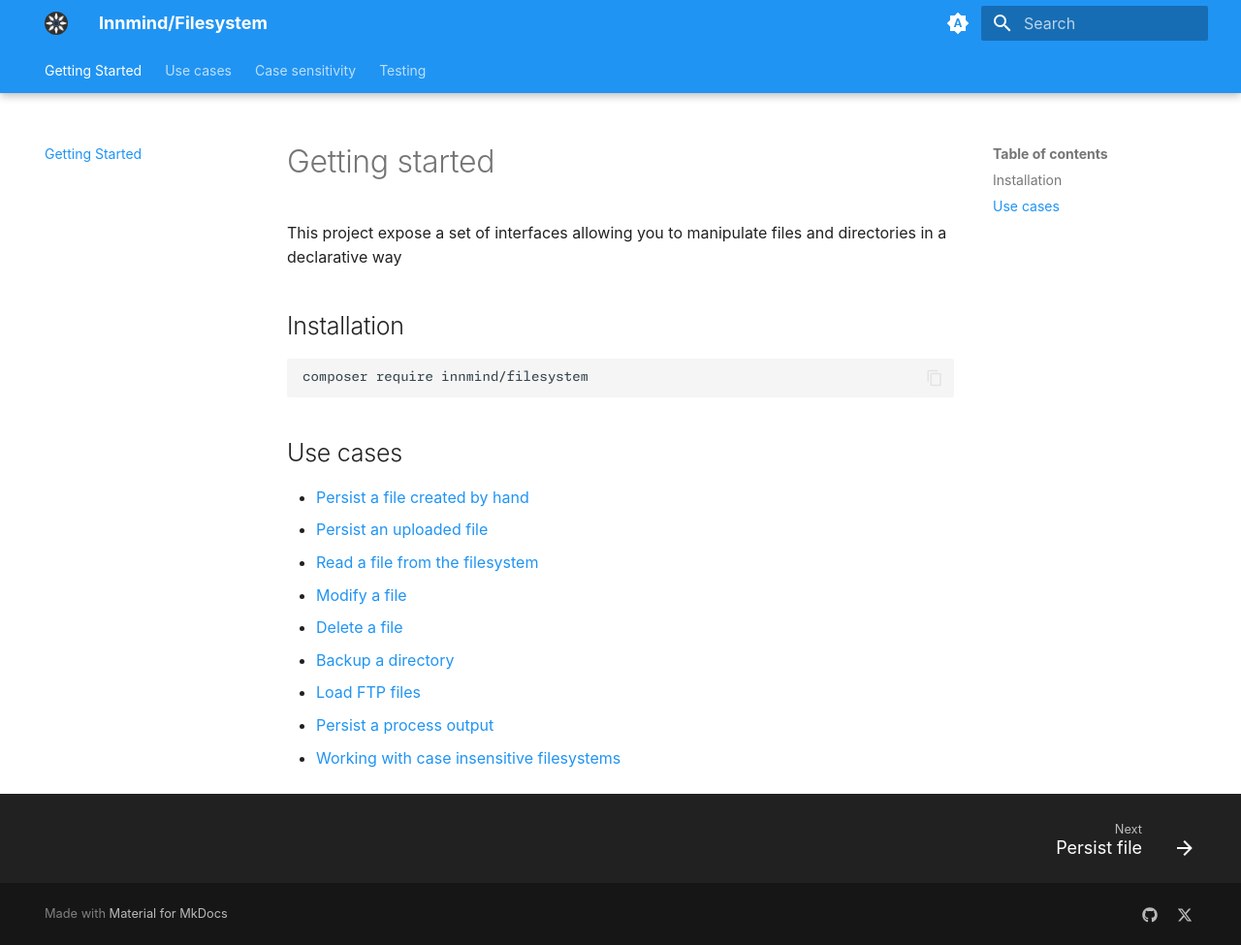
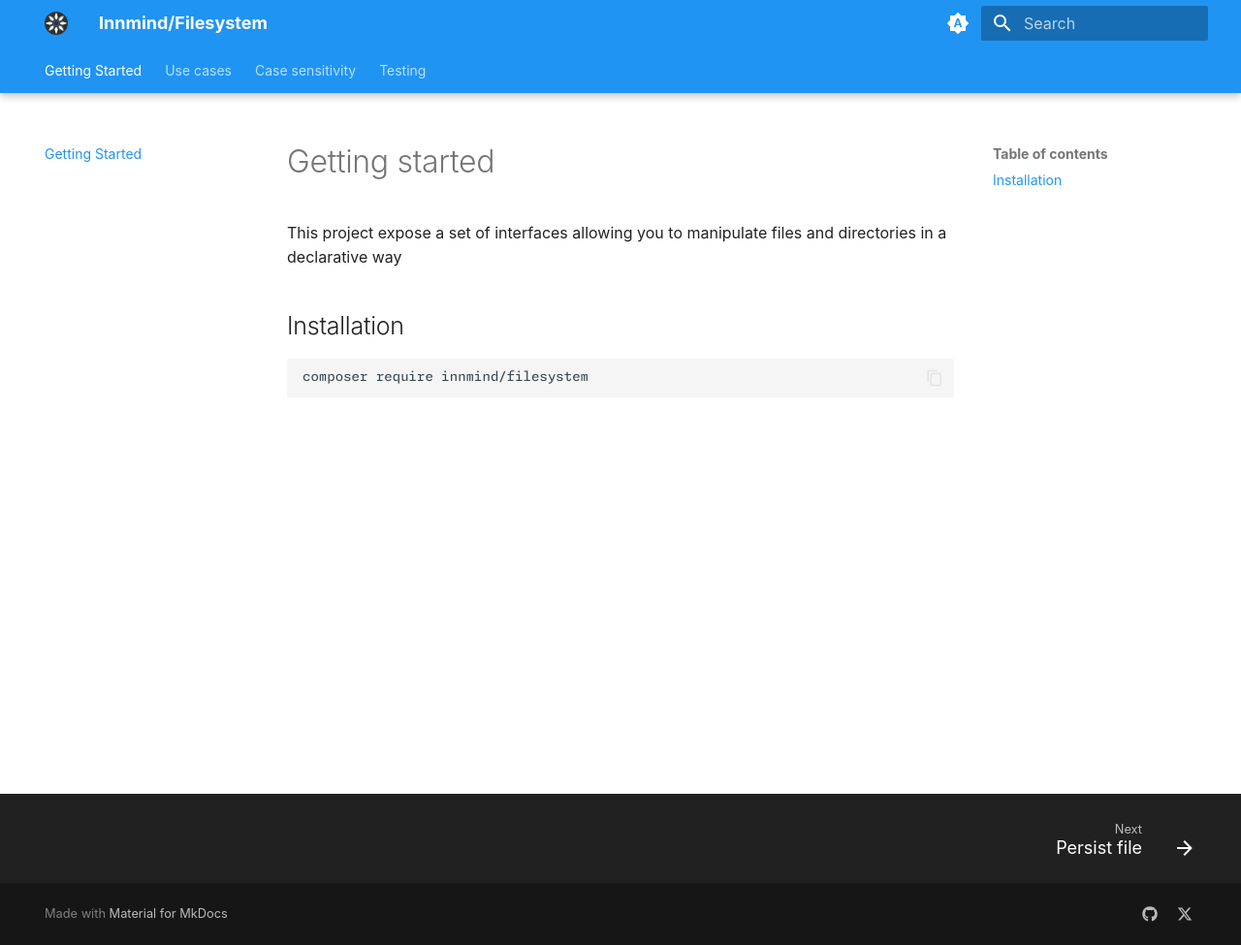
Before and after one commit to Innmind/Filesystem, an MkDocs documentation site: the page built from documentation/index.md, in a window 1280 px wide and 975 px high. Shown: the whole window at 97% size. Built offline with MkDocs 1.6.1 and Material for MkDocs 9.7.7, drawn with Linux system fonts in a browser that asks for light colours; plug-ins that fetch from the network failed and are left out.

Commit message:
remove use cases from index

````diff
--- a/documentation/index.md
+++ b/documentation/index.md
@@ -7,15 +7,3 @@ This project expose a set of interfaces allowing you to manipulate files and dir
 ```sh
 composer require innmind/filesystem
 ```
-
-## Use cases
-
-- [Persist a file created by hand](use_cases/persist_hand_file.md)
-- [Persist an uploaded file](use_cases/persist_uploaded_file.md)
-- [Read a file from the filesystem](use_cases/read_file.md)
-- [Modify a file](use_cases/modify_file.md)
-- [Delete a file](use_cases/delete_file.md)
-- [Backup a directory](use_cases/backup_directory.md)
-- [Load FTP files](use_cases/load_ftp_files.md)
-- [Persist a process output](use_cases/persist_process_output.md)
-- [Working with case insensitive filesystems](case_sensitivity.md)
````
